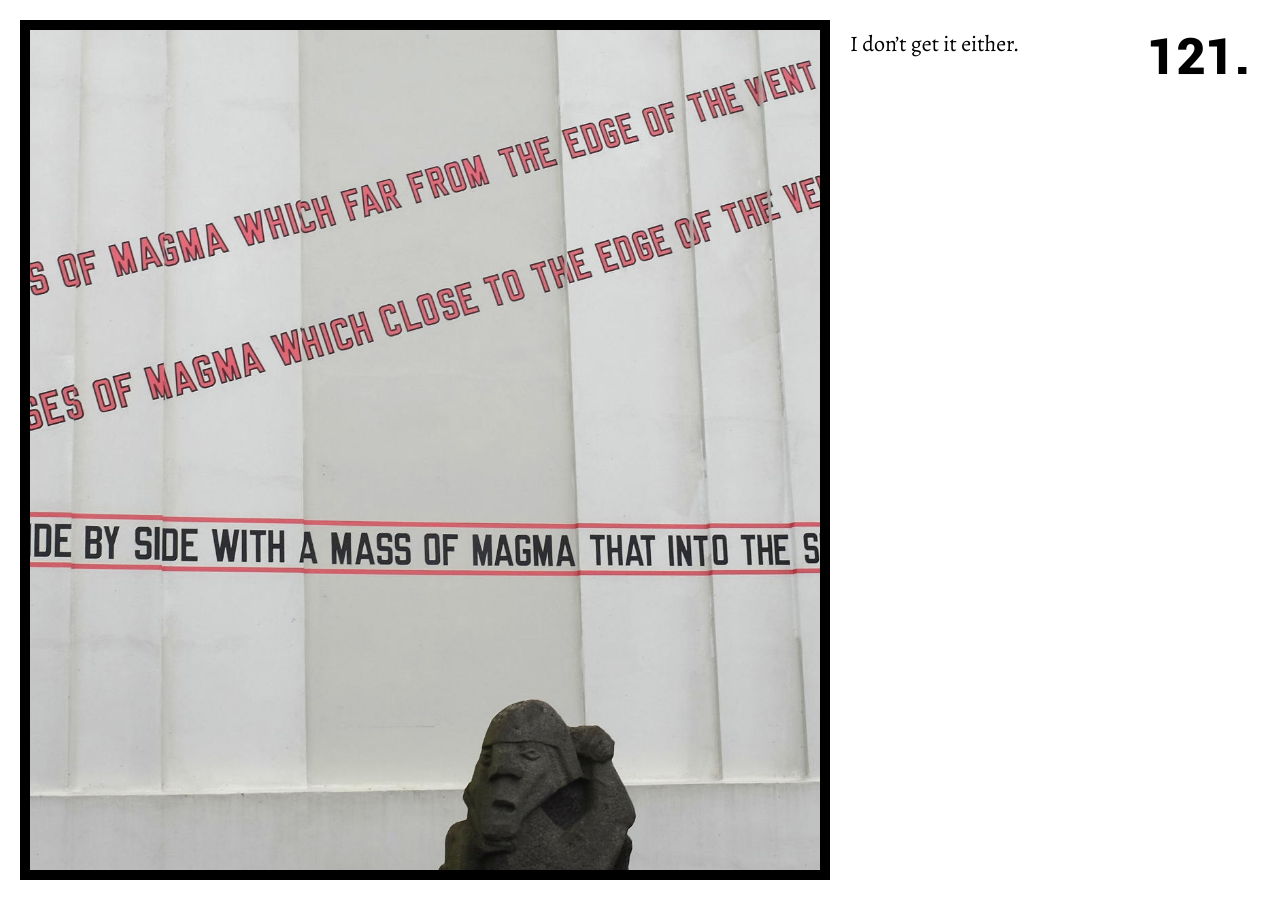
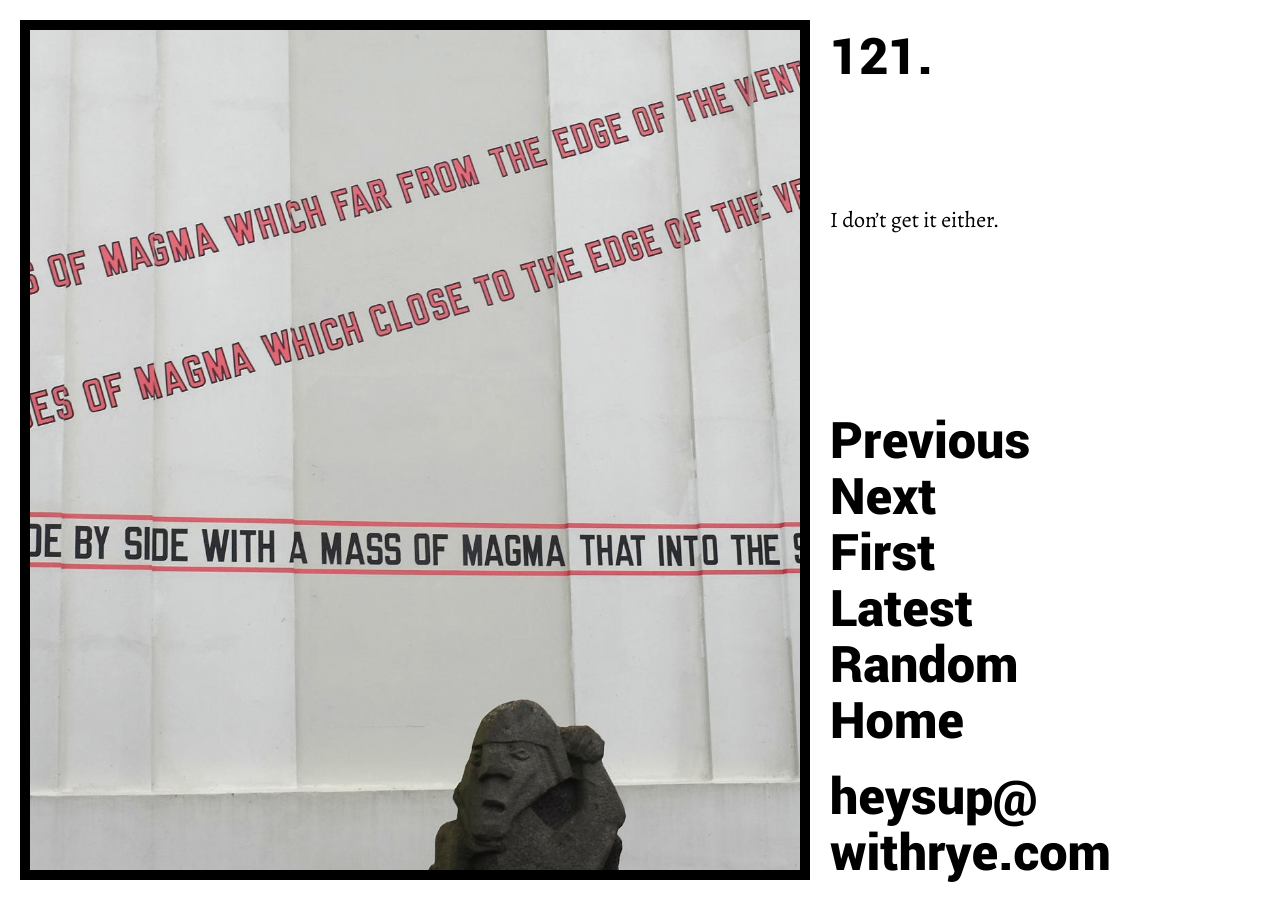
Before and after one commit to fv231/blog, a Jekyll site: the page built from _posts/2017-03-26-121.md, in a window 1280 px wide. Built offline with Jekyll 4.4.1, drawn with Linux system fonts in a browser that asks for light colours.

Commit message:
Add big nav

```diff
--- a/_layouts/default.html
+++ b/_layouts/default.html
@@ -33,6 +33,7 @@ layout: compress
   }
   window.onload = function() {
     randomLink(document.getElementById('random'));
+    randomLink(document.getElementById('random2'));
   }
 </script>
 
--- a/_layouts/post.html
+++ b/_layouts/post.html
@@ -7,8 +7,33 @@ layout: default
 </div>
 
 <div class="text">
+
   <p class="title" id="random">
-    <a href="/?" title="?">{{ page.title }}.</a>
+    <a href="/?" title="???">{{ page.title }}.</a>
   </p>
+
   {{ content }}
+
+  <div class="footer">
+    {% if page.previous %}
+      <p><a href="{{page.previous.url}}">Previous</a></p>
+    {% endif %}
+
+    {% if page.next %}
+      <p><a href="{{page.next.url}}">Next</a></p>
+    {% endif %}
+
+    {% if page.previous %}
+      <p><a href="{{site.posts.last.url}}">First</a></p>
+    {% endif %}
+
+    {% if page.next %}
+      <p><a href="/">Latest</a></p>
+    {% endif %}
+
+    <p><a href="/?" id="random2">Random</a></p>
+    <p><a href="/">Home</a></p>
+    <p><a href="mailto:heysup@withrye.com">heysup@<br>withrye.com</a></p>
+  </div>
+
 </div>
--- a/style.css
+++ b/style.css
@@ -17,19 +17,25 @@ a
 { display:none; }
 
 .text
-{ width:430px; font:22px/28px 'Alegreya', serif; overflow:scroll; padding:30px 30px 0 0; }
+{ width:450px; font:22px/28px 'Alegreya', serif; overflow:scroll; padding:30px 30px 0 0; }
 
 .text p
 { padding:0 0 20px 0; }
 
-.text p:last-of-type
-{ padding:0 0 30px 0; }
-
 .text .title
-{ font:56px/56px 'Yantramanav', sans-serif; float:right; padding:0 0 0 20px; clear:right; }
+{ font:56px/56px 'Yantramanav', sans-serif; padding:0; margin:0 0 120px 0; }
 
 .text .title a
 { display:inline-block; }
+
+.footer
+{ font:56px/56px 'Yantramanav', sans-serif; padding:160px 0 30px 0; }
+
+.footer p
+{ padding:0; }
+
+.footer p:last-of-type
+{ padding:20px 0 0 0; }
 
 
 @media only screen and (max-width:700px)
@@ -47,5 +53,8 @@ a
   { width:100%; padding:20px 10px 30px; }
 
   .text .title
-  { font-size:50px; line-height:50px; }
+  { margin:0 0 40px 0; }
+
+  .footer
+  { padding:80px 0 0 0; }
 }
```
Also changed, not shown: index.html (+12 -1 lines).
